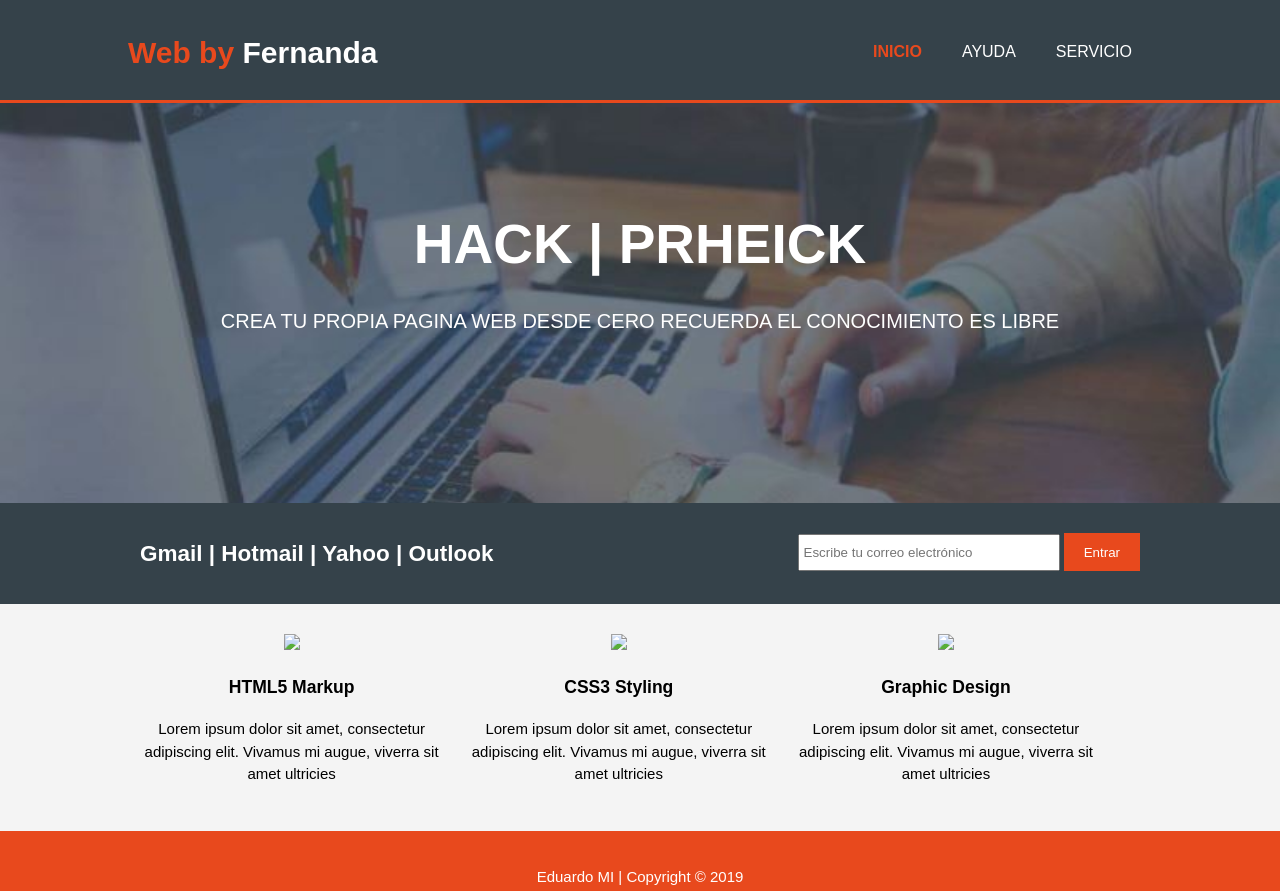
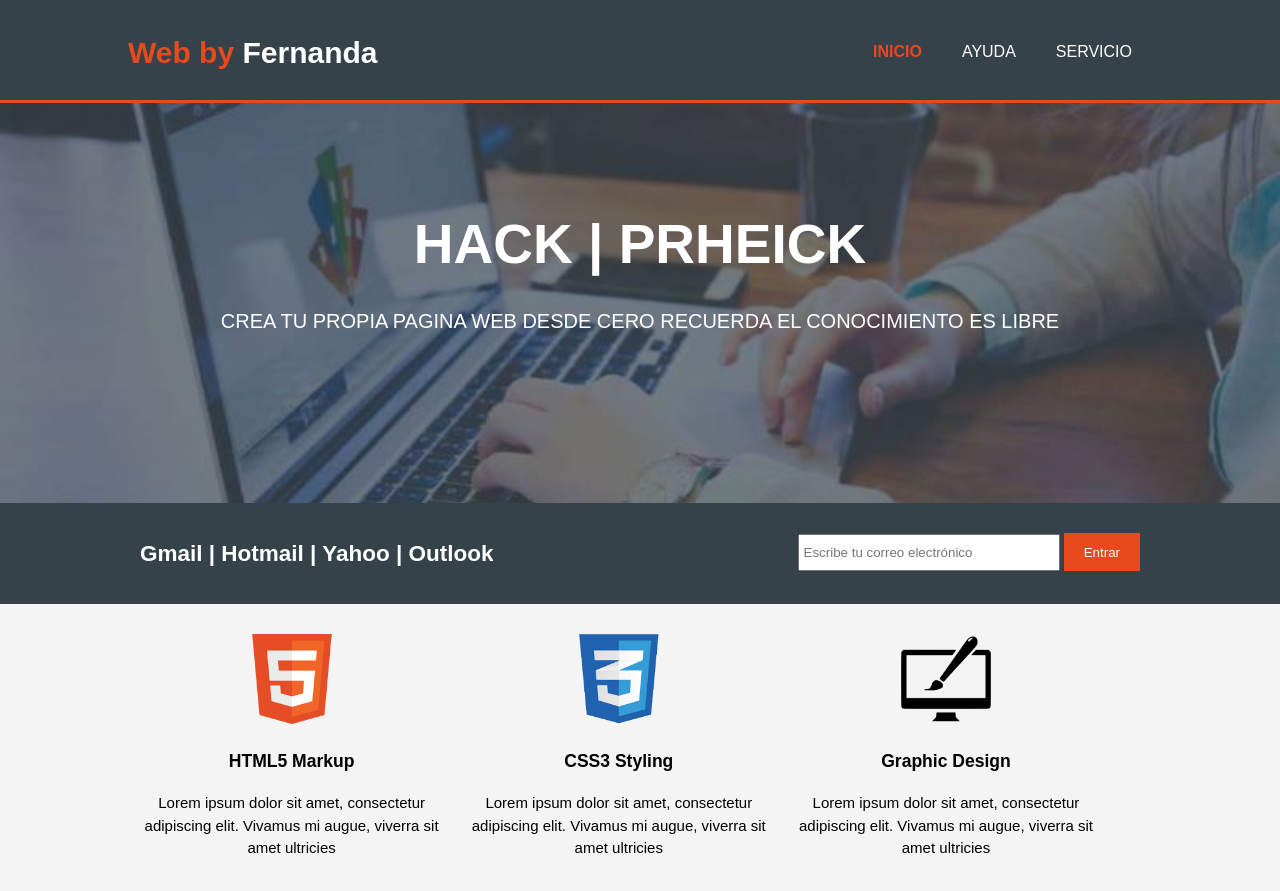
Before and after one commit to HackPrehick/PROYECTO1, a plain HTML site: page index.html in a window 1280 px wide. Shown: the top 891 px of the page. Drawn offline with Linux system fonts and the light colour scheme.

Commit message:
Update index.html

```diff
--- a/index.html
+++ b/index.html
@@ -7,7 +7,7 @@
   	<meta name="author" content="Brad Traversy">
     <title>Eduardo MI | Bienvenido </title>
     <link rel="stylesheet" href="style.css">
-    <link rel="icon" href="img/favicon.png">
+    <link rel="icon" href="favicon.png">
   </head>
   <body>
     <header>
@@ -46,17 +46,17 @@
     <section id="boxes">
       <div class="container">
         <div class="box">
-          <img src="./img/logo_html.png">
+          <img src="logo_html.png">
           <h3>HTML5 Markup</h3>
           <p>Lorem ipsum dolor sit amet, consectetur adipiscing elit. Vivamus mi augue, viverra sit amet ultricies</p>
         </div>
         <div class="box">
-          <img src="./img/logo_css.png">
+          <img src="logo_css.png">
           <h3>CSS3 Styling</h3>
           <p>Lorem ipsum dolor sit amet, consectetur adipiscing elit. Vivamus mi augue, viverra sit amet ultricies</p>
         </div>
         <div class="box">
-          <img src="./img/logo_brush.png">
+          <img src="logo_brush.png">
           <h3>Graphic Design</h3>
           <p>Lorem ipsum dolor sit amet, consectetur adipiscing elit. Vivamus mi augue, viverra sit amet ultricies</p>
         </div>
```
